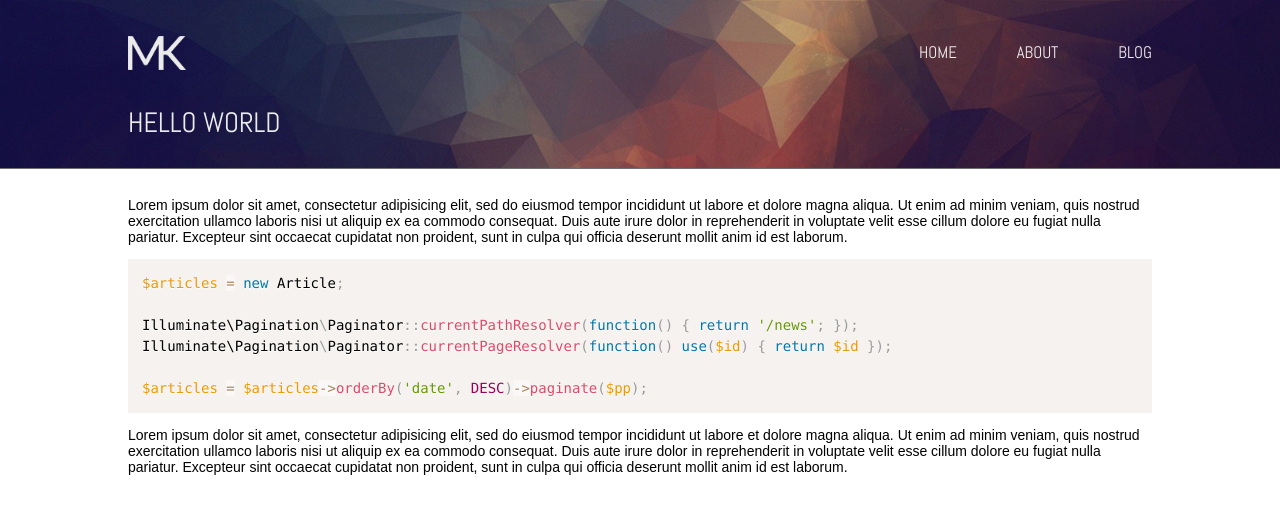
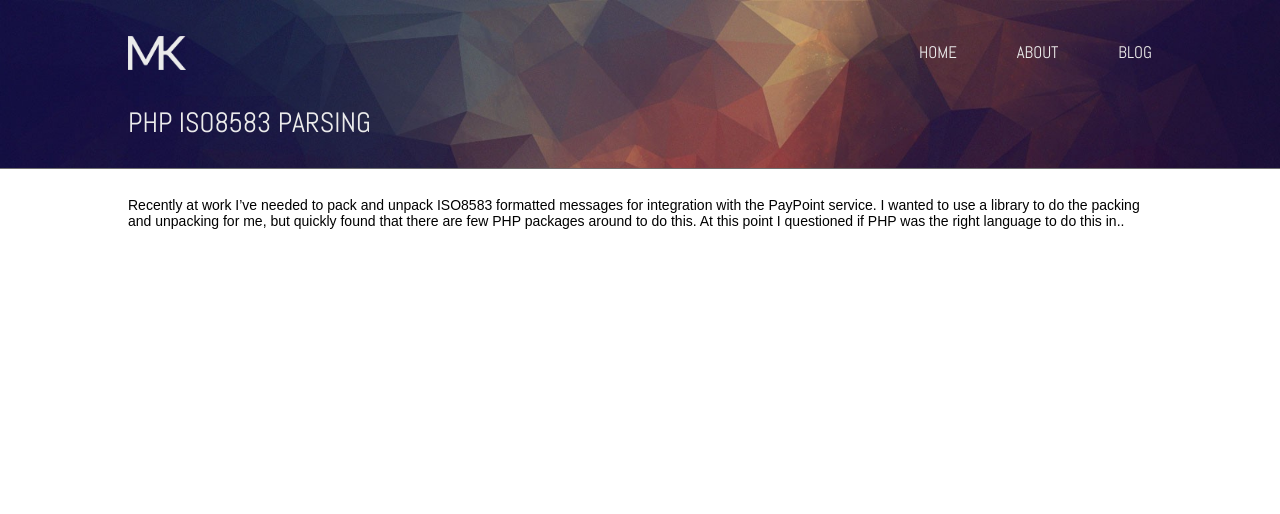
Before and after one commit to kaperys/kaperys.github.io, a Jekyll site: the page built from _posts/2017-02-27-hello-world.md, in a window 1280 px wide. Shown: the top 514 px of the page. Built offline with Jekyll 4.4.1, drawn with Linux system fonts in a browser that asks for light colours; nearby versions of some CDN libraries; some web fonts are replaced; comment, search, counter and statistics services are not loaded.

Commit message:
Started ISO8583 post

````diff
--- a/_posts/2017-02-27-hello-world.md
+++ b/_posts/2017-02-27-hello-world.md
@@ -1,18 +1,7 @@
 ---
 layout: post
-title:  Hello World
-summary: Testing!
+title:  PHP ISO8583 parsing
+summary: Recently I've needed a library to pack and unpack ISO8583 formatted messages, but there are very few PHP libraries to do this. I got frustrated, so created my own.
 ---
 
-Lorem ipsum dolor sit amet, consectetur adipisicing elit, sed do eiusmod tempor incididunt ut labore et dolore magna aliqua. Ut enim ad minim veniam, quis nostrud exercitation ullamco laboris nisi ut aliquip ex ea commodo consequat. Duis aute irure dolor in reprehenderit in voluptate velit esse cillum dolore eu fugiat nulla pariatur. Excepteur sint occaecat cupidatat non proident, sunt in culpa qui officia deserunt mollit anim id est laborum.
-
-```php
-$articles = new Article;
-
-Illuminate\Pagination\Paginator::currentPathResolver(function() { return '/news'; });
-Illuminate\Pagination\Paginator::currentPageResolver(function() use($id) { return $id });
-
-$articles = $articles->orderBy('date', DESC)->paginate($pp);
-```
-
-Lorem ipsum dolor sit amet, consectetur adipisicing elit, sed do eiusmod tempor incididunt ut labore et dolore magna aliqua. Ut enim ad minim veniam, quis nostrud exercitation ullamco laboris nisi ut aliquip ex ea commodo consequat. Duis aute irure dolor in reprehenderit in voluptate velit esse cillum dolore eu fugiat nulla pariatur. Excepteur sint occaecat cupidatat non proident, sunt in culpa qui officia deserunt mollit anim id est laborum.
+Recently at work I've needed to pack and unpack ISO8583 formatted messages for integration with the PayPoint service. I wanted to use a library to do the packing and unpacking for me, but quickly found that there are few PHP packages around to do this. At this point I questioned if PHP was the right language to do this in..
````
